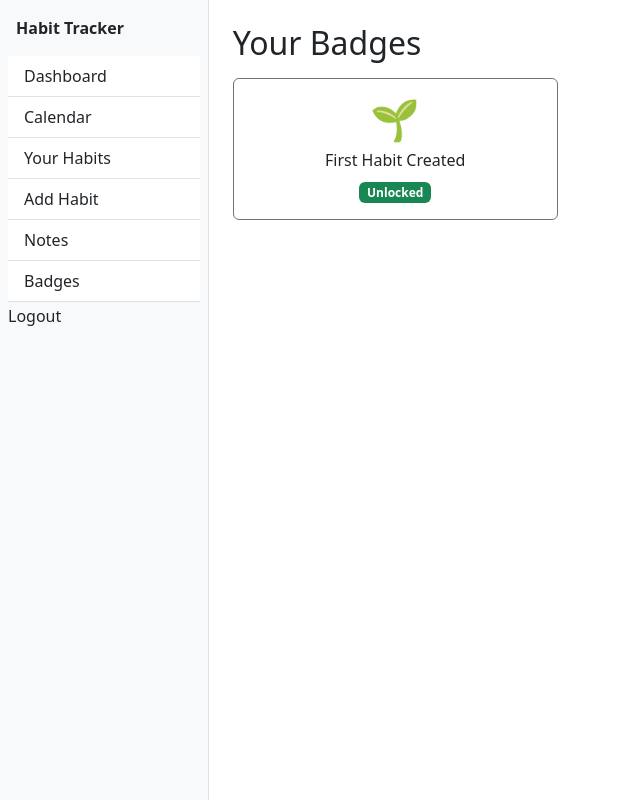
After one commit to aishieee/p4-habit-tracker, a Django app: page /habits/badges/ in a window 1280 px wide. The commit adds this page. Shown: the whole page, without its empty margins (0-640 px from the left). Run offline with Django 5.2, Linux system fonts and the light colour scheme; a user stored in the database is signed in; data comes from the database, SQL or seed files in the repository; both versions use the stored data as it was after the commit.

Commit message:
Display badge card, Use has_first_habit context variable to toggle between locked and unlocked

```diff
--- /dev/null
+++ b/habits/templates/habits/badges.html
@@ -0,0 +1,25 @@
+{% extends 'habits/base.html' %}
+{% block title %}Your Badges{% endblock %}
+{% block content %}
+<div class="container mt-4">
+  <h2>Your Badges</h2>
+  <div class="row mt-3">
+
+    <!-- First Habit Badge -->
+    <div class="col-md-4 mb-3">
+      <div class="card text-center border-secondary">
+        <div class="card-body">
+          <span class="display-6">🌱</span>
+          <h6 class="mt-2">First Habit Created</h6>
+          {% if has_first_habit %}
+            <span class="badge bg-success">Unlocked</span>
+          {% else %}
+            <span class="badge bg-secondary">Locked</span>
+          {% endif %}
+        </div>
+      </div>
+    </div>
+
+  </div>
+</div>
+{% endblock %}
--- a/habits/templates/habits/base.html
+++ b/habits/templates/habits/base.html
@@ -25,6 +25,7 @@
                     <a href="{% url 'habits:habit_list' %}" class="list-group-item list-group-item-action">Your Habits</a>
                     <a href="{% url 'habits:habit_create' %}" class="list-group-item list-group-item-action">Add Habit</a>
                     <a href="{% url 'habits:note_list' %}" class="list-group-item list-group-item-action">Notes</a>
+                    <a href="{% url 'habits:badges' %}" class="list-group-item list-group-item-action">Badges</a>
         <form method="post" action="{% url 'logout' %}">
             {% csrf_token %}
             <button type="submit" class="btn btn-link nav-link" style="display:inline; padding:0;">Logout</button>
```
Also changed, not shown: db.sqlite3.
